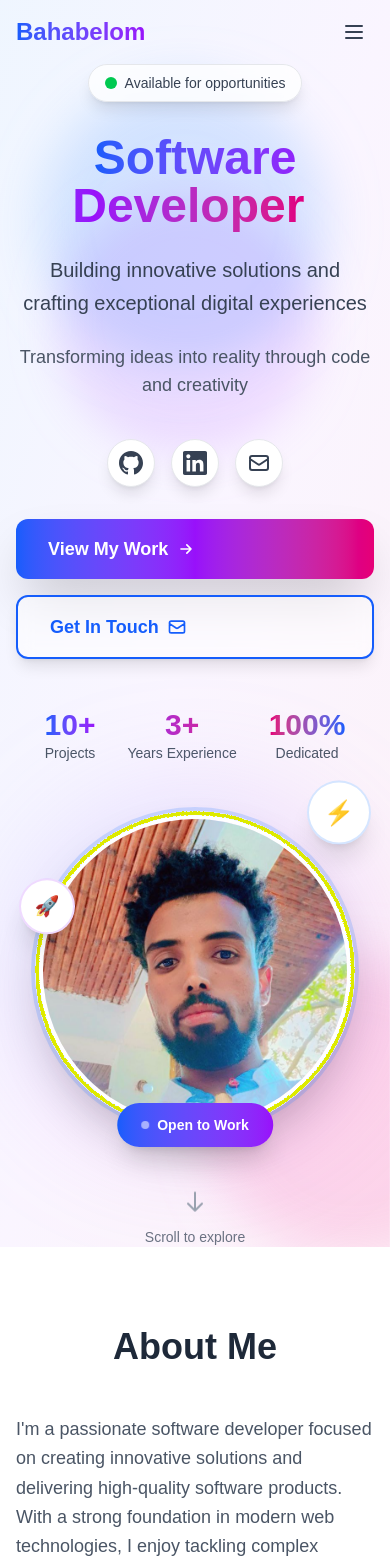
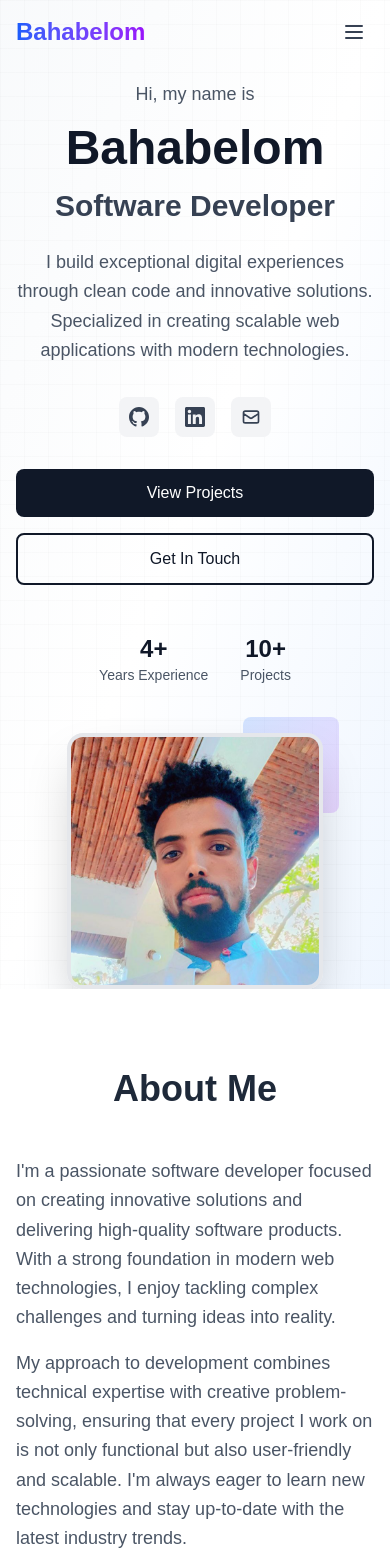
Before and after one commit to bahabelom/portofilio, a Next.js app: page / in a window 390 px wide. Shown: the top 1566 px of the page. Built offline with nearby package versions, Linux system fonts and the light colour scheme.

Commit message:
added animated hero section

```diff
--- a/components/Experience.tsx
+++ b/components/Experience.tsx
@@ -1,4 +1,32 @@
+"use client";
+
+import { useEffect, useState, useRef } from "react";
+
 export default function Experience() {
+  const [isVisible, setIsVisible] = useState(false);
+  const sectionRef = useRef<HTMLElement>(null);
+
+  useEffect(() => {
+    const observer = new IntersectionObserver(
+      ([entry]) => {
+        if (entry.isIntersecting) {
+          setIsVisible(true);
+        }
+      },
+      { threshold: 0.1 }
+    );
+
+    if (sectionRef.current) {
+      observer.observe(sectionRef.current);
+    }
+
+    return () => {
+      if (sectionRef.current) {
+        observer.unobserve(sectionRef.current);
+      }
+    };
+  }, []);
+
   const experiences = [
     {
       company: "IE Networks",
@@ -47,11 +75,17 @@ export default function Experience() {
   };
 
   return (
-    <section id="experience" className="py-20 px-4 sm:px-6 lg:px-8 bg-gradient-to-br from-gray-50 to-blue-50 dark:from-gray-900 dark:to-gray-800">
+    <section
+      ref={sectionRef}
+      id="experience"
+      className="py-20 px-4 sm:px-6 lg:px-8 bg-white dark:bg-gray-800"
+    >
       <div className="max-w-5xl mx-auto">
-        <div className="text-center mb-16">
+        <div className={`text-center mb-16 transition-all duration-1000 ${
+          isVisible ? "opacity-100 translate-y-0" : "opacity-0 translate-y-10"
+        }`}>
           <h2 className="text-4xl sm:text-5xl font-bold mb-4 text-gray-800 dark:text-gray-200">
-            💼 Professional Experience
+            Experience
           </h2>
           <p className="text-lg text-gray-600 dark:text-gray-400 max-w-2xl mx-auto">
             Building scalable solutions and delivering exceptional results across diverse projects
@@ -65,7 +99,13 @@ export default function Experience() {
 
           <div className="space-y-12">
             {experiences.map((exp, index) => (
-              <div key={index} className="relative flex gap-8">
+              <div
+                key={index}
+                className={`relative flex gap-8 transition-all duration-1000 ${
+                  isVisible ? "opacity-100 translate-x-0" : "opacity-0 -translate-x-10"
+                }`}
+                style={{ transitionDelay: `${index * 150}ms` }}
+              >
                 {/* Timeline Dot */}
                 <div className="hidden md:flex flex-shrink-0 items-start pt-2">
                   <div className={`relative w-16 h-16 rounded-full flex items-center justify-center ${
@@ -81,7 +121,7 @@ export default function Experience() {
                 </div>
 
                 {/* Content Card */}
-                <div className="flex-1 bg-white dark:bg-gray-800 rounded-xl shadow-lg hover:shadow-xl transition-all duration-300 p-6 md:p-8">
+                <div className="flex-1 bg-gradient-to-br from-gray-50 to-white dark:from-gray-700 dark:to-gray-800 rounded-xl shadow-lg hover:shadow-xl transition-all duration-300 p-6 md:p-8 border border-gray-200 dark:border-gray-700">
                   <div className="flex flex-col md:flex-row md:items-start md:justify-between mb-4">
                     <div>
                       <div className="flex items-center gap-3 mb-2">
@@ -94,7 +134,7 @@ export default function Experience() {
                           </span>
                         )}
                       </div>
-                      <h4 className="text-xl font-semibold text-blue-600 dark:text-blue-400 mb-2">
+                      <h4 className="text-xl font-semibold bg-gradient-to-r from-blue-600 to-purple-600 bg-clip-text text-transparent mb-2">
                         {exp.company}
                       </h4>
                       <div className="flex flex-wrap items-center gap-4 text-sm text-gray-600 dark:text-gray-400">
@@ -132,7 +172,9 @@ export default function Experience() {
         </div>
 
         {/* Education Section */}
-        <div className="mt-16 bg-white dark:bg-gray-800 rounded-xl shadow-lg p-8">
+        <div className={`mt-16 bg-gradient-to-br from-gray-50 to-white dark:from-gray-700 dark:to-gray-800 rounded-xl shadow-lg p-8 border border-gray-200 dark:border-gray-700 transition-all duration-1000 delay-600 ${
+          isVisible ? "opacity-100 translate-y-0" : "opacity-0 translate-y-10"
+        }`}>
           <div className="flex items-start gap-4">
             <div className="flex-shrink-0 w-16 h-16 bg-gradient-to-r from-purple-600 to-pink-600 rounded-xl flex items-center justify-center">
               <svg className="w-8 h-8 text-white" fill="none" stroke="currentColor" viewBox="0 0 24 24">
@@ -143,9 +185,9 @@ export default function Experience() {
             </div>
             <div className="flex-1">
               <h3 className="text-2xl font-bold text-gray-800 dark:text-gray-200 mb-2">
-                🎓 Education
+                Education
               </h3>
-              <h4 className="text-xl font-semibold text-blue-600 dark:text-blue-400 mb-1">
+              <h4 className="text-xl font-semibold bg-gradient-to-r from-blue-600 to-purple-600 bg-clip-text text-transparent mb-1">
                 {education.degree}
               </h4>
               <p className="text-lg text-gray-700 dark:text-gray-300 font-medium mb-2">
--- a/components/Hero.tsx
+++ b/components/Hero.tsx
@@ -6,98 +6,61 @@ import Link from "next/link";
 
 export default function Hero() {
   const [mounted, setMounted] = useState(false);
-  const [displayText, setDisplayText] = useState("");
-  const fullText = "Software Developer";
-  const tagline = "Building innovative solutions and crafting exceptional digital experiences";
 
   useEffect(() => {
     setMounted(true);
-
-    // Typewriter effect for main heading
-    let currentIndex = 0;
-    const typeInterval = setInterval(() => {
-      if (currentIndex < fullText.length) {
-        setDisplayText(fullText.slice(0, currentIndex + 1));
-        currentIndex++;
-      } else {
-        clearInterval(typeInterval);
-      }
-    }, 100);
-
-    return () => clearInterval(typeInterval);
   }, []);
 
+  const currentYear = new Date().getFullYear();
+  const yearsOfExperience = currentYear - 2021;
+
   return (
-    <section className="relative min-h-screen flex items-center justify-center px-4 sm:px-6 lg:px-8 pt-16 overflow-hidden">
-      {/* Animated Background Gradient */}
-      <div className="absolute inset-0 bg-gradient-to-br from-blue-50 via-purple-50 to-pink-50 dark:from-gray-900 dark:via-gray-800 dark:to-gray-900"></div>
+    <section className="relative min-h-screen flex items-center justify-center px-4 sm:px-6 lg:px-8 pt-20 overflow-hidden">
+      {/* Background */}
+      <div className="absolute inset-0 bg-gradient-to-br from-slate-50 via-white to-blue-50 dark:from-gray-900 dark:via-gray-800 dark:to-gray-900"></div>
 
-      {/* Floating Orbs */}
-      <div className="absolute top-20 left-10 w-72 h-72 bg-blue-400 rounded-full mix-blend-multiply filter blur-xl opacity-20 animate-blob"></div>
-      <div className="absolute top-40 right-10 w-72 h-72 bg-purple-400 rounded-full mix-blend-multiply filter blur-xl opacity-20 animate-blob animation-delay-2000"></div>
-      <div className="absolute -bottom-8 left-1/2 w-72 h-72 bg-pink-400 rounded-full mix-blend-multiply filter blur-xl opacity-20 animate-blob animation-delay-4000"></div>
+      {/* Subtle grid pattern */}
+      <div className="absolute inset-0 bg-[linear-gradient(to_right,#80808008_1px,transparent_1px),linear-gradient(to_bottom,#80808008_1px,transparent_1px)] bg-[size:24px_24px]"></div>
 
-      <div className="relative max-w-7xl mx-auto z-10">
-        <div className="grid grid-cols-1 lg:grid-cols-2 gap-12 items-center">
+      <div className="relative max-w-6xl mx-auto z-10 w-full">
+        <div className="flex flex-col lg:flex-row items-center gap-12 lg:gap-16">
           {/* Left Side - Text Content */}
-          <div
-            className={`text-center lg:text-left transition-all duration-1000 ${
-              mounted ? "opacity-100 translate-x-0" : "opacity-0 -translate-x-10"
-            }`}
-          >
-            {/* Animated Badge */}
-            <div className="inline-flex items-center gap-2 px-4 py-2 mb-8 rounded-full bg-white/80 dark:bg-gray-800/80 backdrop-blur-sm border border-gray-200 dark:border-gray-700 shadow-lg">
-              <span className="relative flex h-3 w-3">
-                <span className="animate-ping absolute inline-flex h-full w-full rounded-full bg-green-400 opacity-75"></span>
-                <span className="relative inline-flex rounded-full h-3 w-3 bg-green-500"></span>
-              </span>
-              <span className="text-sm font-medium text-gray-700 dark:text-gray-300">
-                Available for opportunities
-              </span>
+          <div className={`flex-1 text-center lg:text-left transition-all duration-1000 ${
+            mounted ? "opacity-100 translate-y-0" : "opacity-0 translate-y-10"
+          }`}>
+            {/* Greeting */}
+            <div className="mb-4">
+              <p className="text-lg sm:text-xl text-gray-600 dark:text-gray-400 font-medium">
+                Hi, my name is
+              </p>
             </div>
 
-            {/* Main Heading with Typewriter Effect */}
-            <div className="mb-6">
-              <h1 className="text-5xl sm:text-6xl lg:text-7xl font-extrabold mb-4">
-                <span className="bg-gradient-to-r from-blue-600 via-purple-600 to-pink-600 bg-clip-text text-transparent animate-gradient bg-300%">
-                  {displayText}
-                  <span className="animate-pulse">|</span>
-                </span>
-              </h1>
-            </div>
+            {/* Name */}
+            <h1 className="text-5xl sm:text-6xl lg:text-7xl font-bold mb-4 text-gray-900 dark:text-white">
+              Bahabelom
+            </h1>
 
-            {/* Animated Tagline */}
-            <p
-              className={`text-xl sm:text-2xl text-gray-700 dark:text-gray-300 mb-6 max-w-2xl mx-auto lg:mx-0 font-light leading-relaxed transition-all duration-1000 delay-500 ${
-                mounted ? "opacity-100 translate-y-0" : "opacity-0 translate-y-10"
-              }`}
-            >
-              {tagline}
-            </p>
+            {/* Title */}
+            <h2 className="text-3xl sm:text-4xl lg:text-5xl font-semibold mb-6 text-gray-700 dark:text-gray-300">
+              Software Developer
+            </h2>
 
-            {/* Subtitle */}
-            <p
-              className={`text-lg text-gray-600 dark:text-gray-400 mb-10 max-w-xl mx-auto lg:mx-0 transition-all duration-1000 delay-700 ${
-                mounted ? "opacity-100 translate-y-0" : "opacity-0 translate-y-10"
-              }`}
-            >
-              Transforming ideas into reality through code and creativity
+            {/* Description */}
+            <p className="text-lg sm:text-xl text-gray-600 dark:text-gray-400 mb-8 max-w-2xl mx-auto lg:mx-0 leading-relaxed">
+              I build exceptional digital experiences through clean code and innovative solutions.
+              Specialized in creating scalable web applications with modern technologies.
             </p>
 
             {/* Social Links */}
-            <div
-              className={`flex gap-4 justify-center lg:justify-start mb-8 transition-all duration-1000 delay-800 ${
-                mounted ? "opacity-100 translate-y-0" : "opacity-0 translate-y-10"
-              }`}
-            >
+            <div className="flex gap-4 justify-center lg:justify-start mb-8">
               <a
                 href="https://github.com/bahabelom"
                 target="_blank"
                 rel="noopener noreferrer"
-                className="w-12 h-12 rounded-full bg-white dark:bg-gray-800 flex items-center justify-center shadow-lg hover:shadow-xl hover:scale-110 transition-all duration-300 border border-gray-200 dark:border-gray-700 group"
+                className="w-10 h-10 rounded-lg bg-gray-100 dark:bg-gray-800 flex items-center justify-center hover:bg-gray-200 dark:hover:bg-gray-700 transition-all duration-300 group"
                 aria-label="GitHub"
               >
-                <svg className="w-6 h-6 text-gray-700 dark:text-gray-300 group-hover:text-blue-600 dark:group-hover:text-blue-400 transition-colors" fill="currentColor" viewBox="0 0 24 24">
+                <svg className="w-5 h-5 text-gray-700 dark:text-gray-300 group-hover:text-blue-600 dark:group-hover:text-blue-400 transition-colors" fill="currentColor" viewBox="0 0 24 24">
                   <path d="M12 0c-6.626 0-12 5.373-12 12 0 5.302 3.438 9.8 8.207 11.387.599.111.793-.261.793-.577v-2.234c-3.338.726-4.033-1.416-4.033-1.416-.546-1.387-1.333-1.756-1.333-1.756-1.089-.745.083-.729.083-.729 1.205.084 1.839 1.237 1.839 1.237 1.07 1.834 2.807 1.304 3.492.997.107-.775.418-1.305.762-1.604-2.665-.305-5.467-1.334-5.467-5.931 0-1.311.469-2.381 1.236-3.221-.124-.303-.535-1.524.117-3.176 0 0 1.008-.322 3.301 1.23.957-.266 1.983-.399 3.003-.404 1.02.005 2.047.138 3.006.404 2.291-1.552 3.297-1.23 3.297-1.23.653 1.653.242 2.874.118 3.176.77.84 1.235 1.911 1.235 3.221 0 4.609-2.807 5.624-5.479 5.921.43.372.823 1.102.823 2.222v3.293c0 .319.192.694.801.576 4.765-1.589 8.199-6.086 8.199-11.386 0-6.627-5.373-12-12-12z" />
                 </svg>
               </a>
@@ -105,164 +68,76 @@ export default function Hero() {
                 href="https://www.linkedin.com/in/bahabelom"
                 target="_blank"
                 rel="noopener noreferrer"
-                className="w-12 h-12 rounded-full bg-white dark:bg-gray-800 flex items-center justify-center shadow-lg hover:shadow-xl hover:scale-110 transition-all duration-300 border border-gray-200 dark:border-gray-700 group"
+                className="w-10 h-10 rounded-lg bg-gray-100 dark:bg-gray-800 flex items-center justify-center hover:bg-gray-200 dark:hover:bg-gray-700 transition-all duration-300 group"
                 aria-label="LinkedIn"
               >
-                <svg className="w-6 h-6 text-gray-700 dark:text-gray-300 group-hover:text-blue-600 dark:group-hover:text-blue-400 transition-colors" fill="currentColor" viewBox="0 0 24 24">
+                <svg className="w-5 h-5 text-gray-700 dark:text-gray-300 group-hover:text-blue-600 dark:group-hover:text-blue-400 transition-colors" fill="currentColor" viewBox="0 0 24 24">
                   <path d="M20.447 20.452h-3.554v-5.569c0-1.328-.027-3.037-1.852-3.037-1.853 0-2.136 1.445-2.136 2.939v5.667H9.351V9h3.414v1.561h.046c.477-.9 1.637-1.85 3.37-1.85 3.601 0 4.267 2.37 4.267 5.455v6.286zM5.337 7.433c-1.144 0-2.063-.926-2.063-2.065 0-1.138.92-2.063 2.063-2.063 1.14 0 2.064.925 2.064 2.063 0 1.139-.925 2.065-2.064 2.065zm1.782 13.019H3.555V9h3.564v11.452zM22.225 0H1.771C.792 0 0 .774 0 1.729v20.542C0 23.227.792 24 1.771 24h20.451C23.2 24 24 23.227 24 22.271V1.729C24 .774 23.2 0 22.222 0h.003z" />
                 </svg>
               </a>
               <a
                 href="mailto:bahabelomgebremedhn2@gmail.com"
-                className="w-12 h-12 rounded-full bg-white dark:bg-gray-800 flex items-center justify-center shadow-lg hover:shadow-xl hover:scale-110 transition-all duration-300 border border-gray-200 dark:border-gray-700 group"
+                className="w-10 h-10 rounded-lg bg-gray-100 dark:bg-gray-800 flex items-center justify-center hover:bg-gray-200 dark:hover:bg-gray-700 transition-all duration-300 group"
                 aria-label="Email"
               >
-                <svg className="w-6 h-6 text-gray-700 dark:text-gray-300 group-hover:text-blue-600 dark:group-hover:text-blue-400 transition-colors" fill="none" stroke="currentColor" viewBox="0 0 24 24">
+                <svg className="w-5 h-5 text-gray-700 dark:text-gray-300 group-hover:text-blue-600 dark:group-hover:text-blue-400 transition-colors" fill="none" stroke="currentColor" viewBox="0 0 24 24">
                   <path strokeLinecap="round" strokeLinejoin="round" strokeWidth="2" d="M3 8l7.89 5.26a2 2 0 002.22 0L21 8M5 19h14a2 2 0 002-2V7a2 2 0 00-2-2H5a2 2 0 00-2 2v10a2 2 0 002 2z" />
                 </svg>
               </a>
             </div>
 
             {/* CTA Buttons */}
-            <div
-              className={`flex flex-col sm:flex-row gap-4 justify-center lg:justify-start transition-all duration-1000 delay-1000 ${
-                mounted ? "opacity-100 translate-y-0" : "opacity-0 translate-y-10"
-              }`}
-            >
+            <div className="flex flex-col sm:flex-row gap-4 justify-center lg:justify-start">
               <Link
                 href="#projects"
-                className="group relative px-8 py-4 bg-gradient-to-r from-blue-600 via-purple-600 to-pink-600 text-white rounded-xl font-semibold text-lg shadow-2xl hover:shadow-blue-500/50 transition-all duration-300 hover:scale-110 hover:-translate-y-1 overflow-hidden"
+                className="px-6 py-3 bg-gray-900 dark:bg-white text-white dark:text-gray-900 rounded-lg font-medium hover:bg-gray-800 dark:hover:bg-gray-100 transition-all duration-300 text-center"
               >
-                <span className="relative z-10 flex items-center gap-2">
-                  View My Work
-                  <svg
-                    className="w-5 h-5 transition-transform group-hover:translate-x-1"
-                    fill="none"
-                    strokeLinecap="round"
-                    strokeLinejoin="round"
-                    strokeWidth="2"
-                    viewBox="0 0 24 24"
-                    stroke="currentColor"
-                  >
-                    <path d="M13 7l5 5m0 0l-5 5m5-5H6" />
-                  </svg>
-                </span>
-                <div className="absolute inset-0 bg-gradient-to-r from-pink-600 via-purple-600 to-blue-600 opacity-0 group-hover:opacity-100 transition-opacity duration-300"></div>
+                View Projects
               </Link>
               <Link
                 href="#contact"
-                className="group px-8 py-4 border-2 border-blue-600 dark:border-purple-600 text-blue-600 dark:text-purple-400 rounded-xl font-semibold text-lg backdrop-blur-sm bg-white/50 dark:bg-gray-800/50 hover:bg-white dark:hover:bg-gray-800 transition-all duration-300 hover:scale-110 hover:-translate-y-1 shadow-lg hover:shadow-xl"
+                className="px-6 py-3 border-2 border-gray-900 dark:border-white text-gray-900 dark:text-white rounded-lg font-medium hover:bg-gray-50 dark:hover:bg-gray-800 transition-all duration-300 text-center"
               >
-                <span className="flex items-center gap-2">
-                  Get In Touch
-                  <svg
-                    className="w-5 h-5 transition-transform group-hover:rotate-12"
-                    fill="none"
-                    strokeLinecap="round"
-                    strokeLinejoin="round"
-                    strokeWidth="2"
-                    viewBox="0 0 24 24"
-                    stroke="currentColor"
-                  >
-                    <path d="M3 8l7.89 5.26a2 2 0 002.22 0L21 8M5 19h14a2 2 0 002-2V7a2 2 0 00-2-2H5a2 2 0 00-2 2v10a2 2 0 002 2z" />
-                  </svg>
-                </span>
+                Get In Touch
               </Link>
             </div>
 
-            {/* Social Links / Stats */}
-            <div
-              className={`mt-12 flex flex-wrap justify-center lg:justify-start gap-8 transition-all duration-1000 delay-1200 ${
-                mounted ? "opacity-100 translate-y-0" : "opacity-0 translate-y-10"
-              }`}
-            >
+            {/* Stats */}
+            <div className="mt-12 flex flex-wrap justify-center lg:justify-start gap-8">
               <div className="text-center lg:text-left">
-                <div className="text-3xl font-bold bg-gradient-to-r from-blue-600 to-purple-600 bg-clip-text text-transparent">
-                  10+
-                </div>
-                <div className="text-sm text-gray-600 dark:text-gray-400">Projects</div>
-              </div>
-              <div className="text-center lg:text-left">
-                <div className="text-3xl font-bold bg-gradient-to-r from-purple-600 to-pink-600 bg-clip-text text-transparent">
-                  3+
+                <div className="text-2xl font-bold text-gray-900 dark:text-white">
+                  {yearsOfExperience}+
                 </div>
                 <div className="text-sm text-gray-600 dark:text-gray-400">Years Experience</div>
               </div>
               <div className="text-center lg:text-left">
-                <div className="text-3xl font-bold bg-gradient-to-r from-pink-600 to-blue-600 bg-clip-text text-transparent">
-                  100%
+                <div className="text-2xl font-bold text-gray-900 dark:text-white">
+                  10+
                 </div>
-                <div className="text-sm text-gray-600 dark:text-gray-400">Dedicated</div>
+                <div className="text-sm text-gray-600 dark:text-gray-400">Projects</div>
               </div>
             </div>
           </div>
 
           {/* Right Side - Photo */}
-          <div
-            className={`relative flex justify-center lg:justify-end transition-all duration-1000 delay-300 ${
-              mounted ? "opacity-100 translate-x-0" : "opacity-0 translate-x-10"
-            }`}
-          >
-            <div className="relative w-80 h-80 sm:w-96 sm:h-96 lg:w-[500px] lg:h-[500px]">
-              {/* Decorative Background Elements */}
-              <div className="absolute inset-0 bg-gradient-to-br from-blue-400/30 via-purple-400/30 to-pink-400/30 dark:from-blue-600/20 dark:via-purple-600/20 dark:to-pink-600/20 rounded-full blur-3xl"></div>
-
-              {/* Photo Container */}
-              <div className="relative w-full h-full rounded-full overflow-hidden border-8 border-white dark:border-gray-800 shadow-2xl ring-4 ring-blue-500/20 dark:ring-purple-500/20">
+          <div className={`flex-shrink-0 transition-all duration-1000 delay-300 ${
+            mounted ? "opacity-100 translate-x-0" : "opacity-0 translate-x-10"
+          }`}>
+            <div className="relative w-64 h-64 sm:w-80 sm:h-80 lg:w-96 lg:h-96">
+              <div className="relative w-full h-full rounded-2xl overflow-hidden shadow-2xl border-4 border-gray-200 dark:border-gray-700">
                 <Image
                   src="/projects/myphoto.jpg"
                   alt="Bahabelom - Software Developer"
                   fill
                   className="object-cover"
                   priority
-                  sizes="(max-width: 768px) 320px, (max-width: 1024px) 384px, 500px"
+                  sizes="(max-width: 768px) 256px, (max-width: 1024px) 320px, 384px"
                 />
               </div>
-
-              {/* Decorative Ring */}
-              <div className="absolute inset-0 rounded-full border-4 border-blue-500/30 dark:border-purple-500/30 animate-pulse"></div>
-
-              {/* Floating Badge */}
-              <div className="absolute -bottom-4 left-1/2 transform -translate-x-1/2 px-6 py-3 bg-gradient-to-r from-blue-600 to-purple-600 text-white rounded-full shadow-xl">
-                <div className="flex items-center gap-2">
-                  <div className="w-2 h-2 bg-white rounded-full animate-pulse"></div>
-                  <span className="text-sm font-semibold">
-                    Open to Work
-                  </span>
-                </div>
-              </div>
-
-              {/* Floating Tech Icons */}
-              <div className="absolute -top-4 -right-4 w-16 h-16 bg-white dark:bg-gray-800 rounded-full shadow-xl flex items-center justify-center border-2 border-blue-500/20 animate-bounce">
-                <span className="text-2xl">⚡</span>
-              </div>
-              <div className="absolute top-1/4 -left-4 w-14 h-14 bg-white dark:bg-gray-800 rounded-full shadow-xl flex items-center justify-center border-2 border-purple-500/20 animate-bounce animation-delay-2000">
-                <span className="text-xl">🚀</span>
-              </div>
+              {/* Decorative corner accent */}
+              <div className="absolute -top-4 -right-4 w-24 h-24 bg-gradient-to-br from-blue-500 to-purple-500 rounded-lg opacity-20 -z-10"></div>
             </div>
           </div>
-        </div>
-
-        {/* Scroll Indicator */}
-        <div
-          className={`mt-16 text-center transition-all duration-1000 delay-1500 ${
-            mounted ? "opacity-100" : "opacity-0"
-          }`}
-        >
-          <div className="animate-bounce">
-            <svg
-              className="w-6 h-6 mx-auto text-gray-400 dark:text-gray-500"
-              fill="none"
-              strokeLinecap="round"
-              strokeLinejoin="round"
-              strokeWidth="2"
-              viewBox="0 0 24 24"
-              stroke="currentColor"
-            >
-              <path d="M19 14l-7 7m0 0l-7-7m7 7V3" />
-            </svg>
-          </div>
-          <p className="text-sm text-gray-500 dark:text-gray-400 mt-2">Scroll to explore</p>
         </div>
       </div>
     </section>
```
